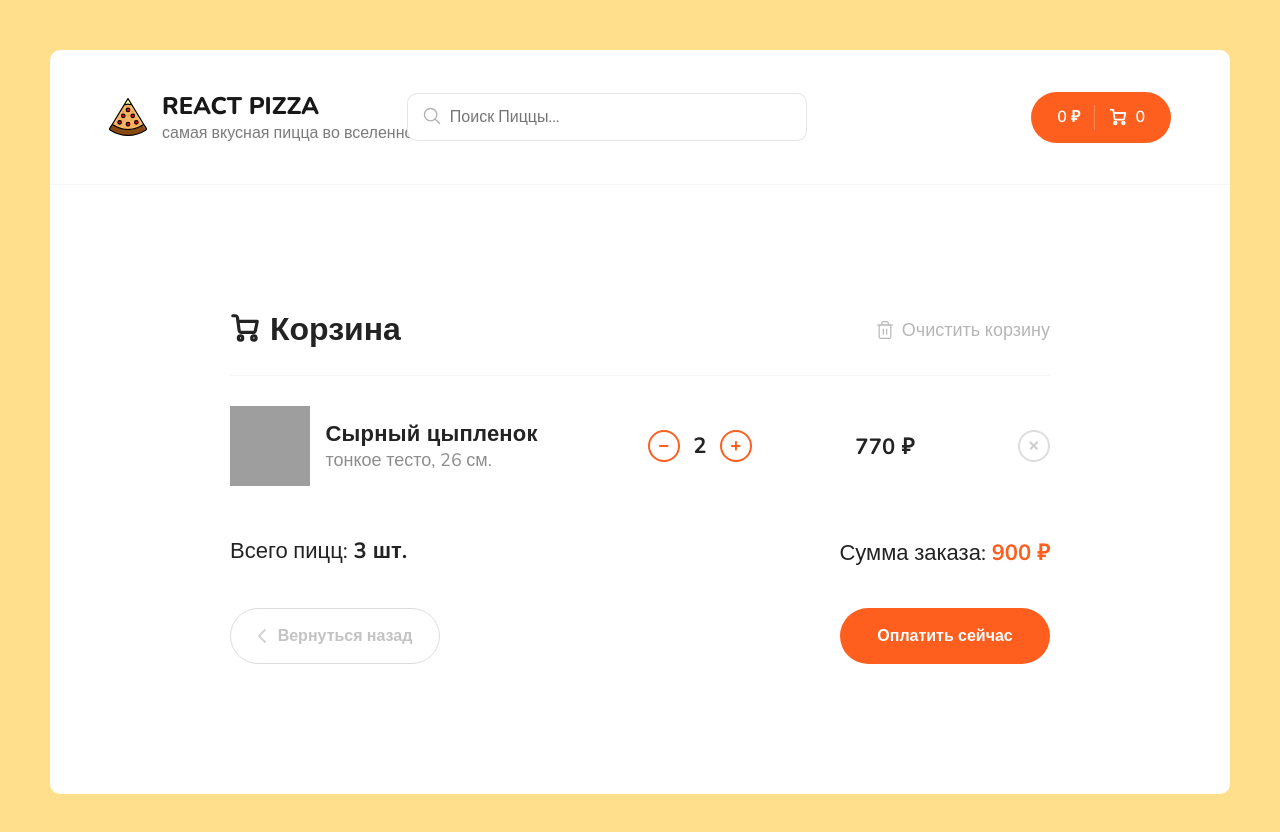
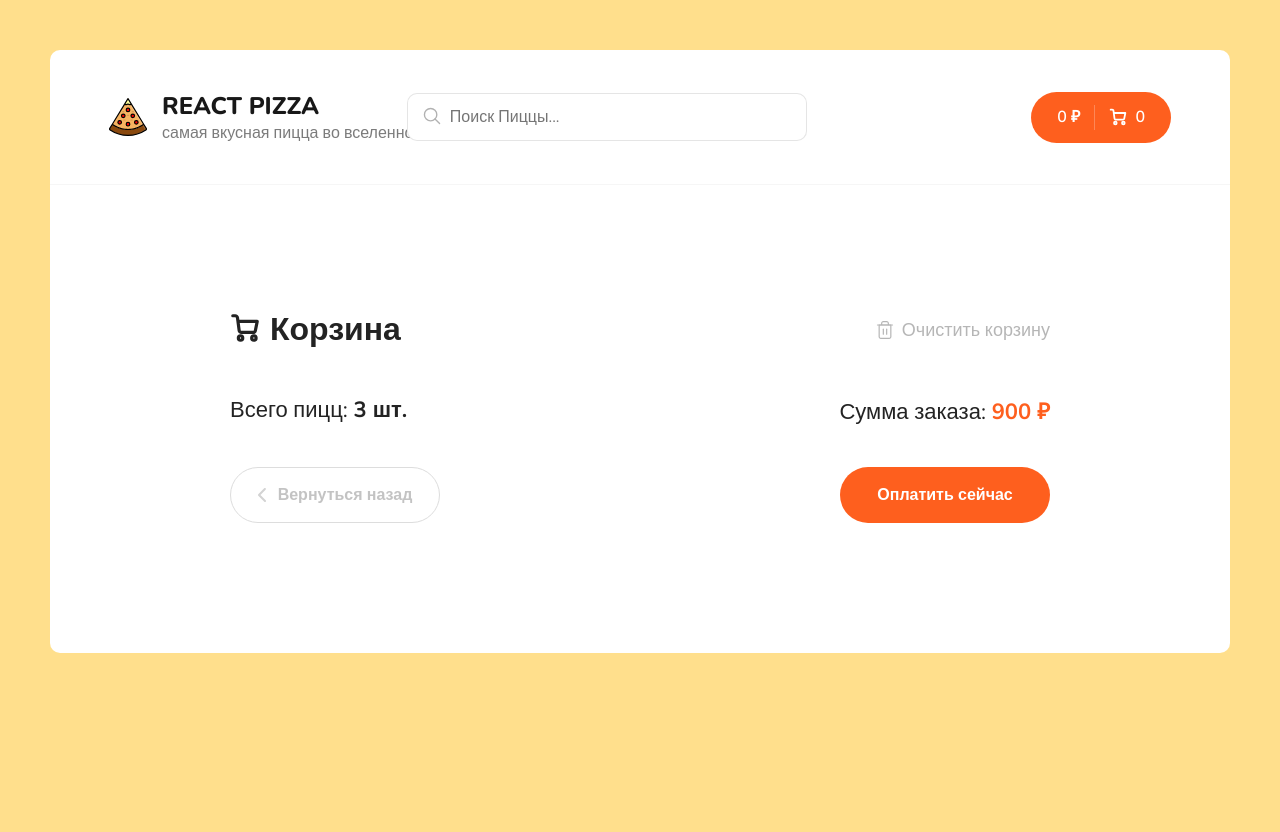
Before and after one commit to 8807010/react-pizza, a React (Create React App) app: page /cart in a window 1280 px wide. Shown: the top 832 px of the page. After the commit the page ends 800 px from the top, so only its background shows below. Built offline with nearby package versions, Linux system fonts and the light colour scheme; grey boxes are pictures that could not be loaded; a web font is replaced by a local one.

Commit message:
delete pizzas from cart

```diff
--- a/src/components/CartItem.jsx
+++ b/src/components/CartItem.jsx
@@ -1,19 +1,44 @@
 import React from 'react';
+import { useDispatch } from 'react-redux';
 
-const CartItem = () => {
+import { addItem, minusItem, removeItem } from '../redux/slices/cartSlice';
+
+const CartItem = ({ id, title, type, price, count, imageUrl }) => {
+    const dispatch = useDispatch();
+
+    const onClickPlus = () => {
+        dispatch(
+            addItem({
+                id,
+            }),
+        );
+    };
+
+    const onClickMinus = () => {
+        dispatch(minusItem(id));
+    };
+
+    const onClickRemove = () => {
+        if (window.confirm('Ты действительно хочешь удалить товар?')) {
+            dispatch(removeItem(id));
+        }
+    };
+
     return (
         <div className="cart__item">
             <div className="cart__item-img">
                 <img className="pizza-block__image"
-                    src="https://dodopizza-a.akamaihd.net/static/Img/Products/Pizza/ru-RU/b750f576-4a83-48e6-a283-5a8efb68c35d.jpg"
+                    src={imageUrl}
                     alt="Pizza" />
             </div>
             <div className="cart__item-info">
-                <h3>Сырный цыпленок</h3>
-                <p>тонкое тесто, 26 см.</p>
+                <h3>{title}</h3>
+                <p>{type}, 26 см.</p>
             </div>
             <div className="cart__item-count">
-                <div className="button button--outline button--circle cart__item-count-minus">
+                <div
+                    onClick={onClickMinus}
+                    className="button button--outline button--circle cart__item-count-minus">
                     <svg
                         width="10"
                         height="10"
@@ -29,8 +54,10 @@
                     </svg>
 
                 </div>
-                <b>2</b>
-                <div className="button button--outline button--circle cart__item-count-plus">
+                <b>{count}</b>
+                <div
+                    onClick={onClickPlus}
+                    className="button button--outline button--circle cart__item-count-plus">
                     <svg
                         width="10"
                         height="10"
@@ -48,10 +75,12 @@
                 </div>
             </div>
             <div className="cart__item-price">
-                <b>770 ₽</b>
+                <b>{price * count} ₽</b>
             </div>
             <div className="cart__item-remove">
-                <div className="button button--outline button--circle">
+                <div
+                    onClick={onClickRemove}
+                    className="button button--outline button--circle">
                     <svg
                         width="10"
                         height="10"
--- a/src/components/Header.jsx
+++ b/src/components/Header.jsx
@@ -6,6 +6,8 @@
 
 const Header = () => {
     const { items, totalPrice } = useSelector((state) => state.cart);
+
+    const totalCount = items.reduce((sum, item) => sum + item.count, 0);
 
     return (
         <div className="header">
@@ -53,7 +55,7 @@
                                 strokeLinejoin="round"
                             />
                         </svg>
-                        <span>{items.length}</span>
+                        <span>{totalCount}</span>
                     </Link>
                 </div>
             </div>
--- a/src/pages/Cart.jsx
+++ b/src/pages/Cart.jsx
@@ -1,5 +1,5 @@
 import React from 'react';
-import {Link} from 'react-router-dom';
+import { Link } from 'react-router-dom';
 import { useDispatch, useSelector } from 'react-redux';
 import CartItem from '../components/CartItem';
 
@@ -51,7 +51,9 @@
                     </div>
                 </div>
                 <div className="content__items">
-                    <CartItem/>
+                    {items.map((item) => (
+                        <CartItem key={item.id} {...item} />
+                    ))}
                 </div>
                 <div className="cart__bottom">
                     <div className="cart__bottom-details">
--- a/src/redux/slices/cartSlice.js
+++ b/src/redux/slices/cartSlice.js
@@ -25,7 +25,13 @@
                 return obj.price * obj.count + sum;
             }, 0);
         },
+        minusItem(state, action) {
+            const findItem = state.items.find((obj) => obj.id === action.payload);
 
+            if (findItem) {
+                findItem.count--;
+            }
+        },
         removeItem(state, action) {
             state.items = state.items.filter((obj) => obj.id !== action.payload);
         },
@@ -35,6 +41,6 @@
     },
 })
 
-export const { addItem, removeItem, clearItems } = cartSlice.actions;
+export const { addItem, removeItem, minusItem, clearItems } = cartSlice.actions;
 
 export default cartSlice.reducer;
```
